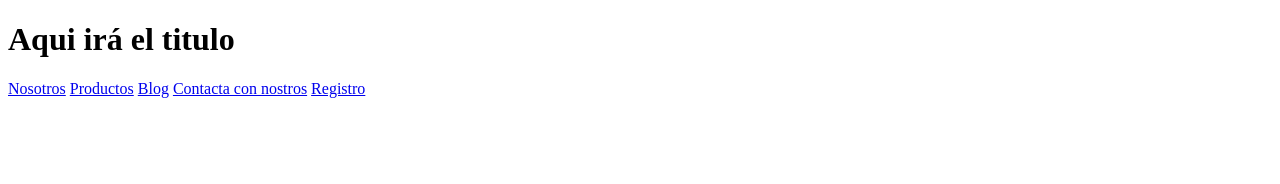
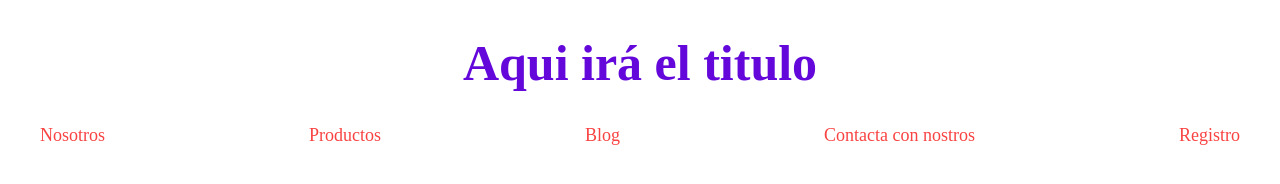
Before and after one commit to carlosOri/prueba_html, a plain HTML site: page index.html in a window 1280 px wide. Drawn offline with Linux system fonts and the light colour scheme.

Commit message:
Se añade css al proyecto

```diff
--- /dev/null
+++ b/Css/style.css
@@ -0,0 +1,51 @@
+
+/* apply a natural box layout model to all elements, but allowing components to change */
+html {
+  box-sizing: border-box;
+}
+*, *:before, *:after {
+  box-sizing: inherit;
+}
+
+* {
+    font-size: 62.5%;
+}
+
+/*Variables*/
+:root {
+    /*Gama de colores*/
+    --color_primario: #6307da;
+    --color_secundario: #f94343;
+    --color_blanco: #ffffff;
+    --color_negro: #000000;
+}
+
+/*Estilos principales*/
+h1 {
+    font-size: 5rem;
+    color: var(--color_primario);
+    text-align: center;
+}
+
+a {
+    font-size: 1.8rem;
+    text-decoration: none;
+    color: var(--color_secundario);
+}
+
+/*Estilos*/
+.header {
+max-width: 1200px;
+margin: 0 auto;
+ & h1 {
+    width: 100%;
+ }
+}
+
+.barra_navegacion {
+    display: flex;
+    flex-direction: row;
+    justify-content: space-between;
+    width: 100%;
+
+}
--- a/index.html
+++ b/index.html
@@ -4,11 +4,12 @@
     <meta charset="UTF-8">
     <meta name="viewport" content="width=device-width, initial-scale=1.0">
     <title>Base navegación</title>
+    <link rel="stylesheet" href="Css/style.css" >
 </head>
 <body>
-    <header>
+    <header class="header">
         <h1>Aqui irá el titulo</h1>
-        <nav>
+        <nav class="barra_navegacion">
             <a href="#">Nosotros</a>
             <a href="#">Productos</a>
             <a href="#">Blog</a>
```
